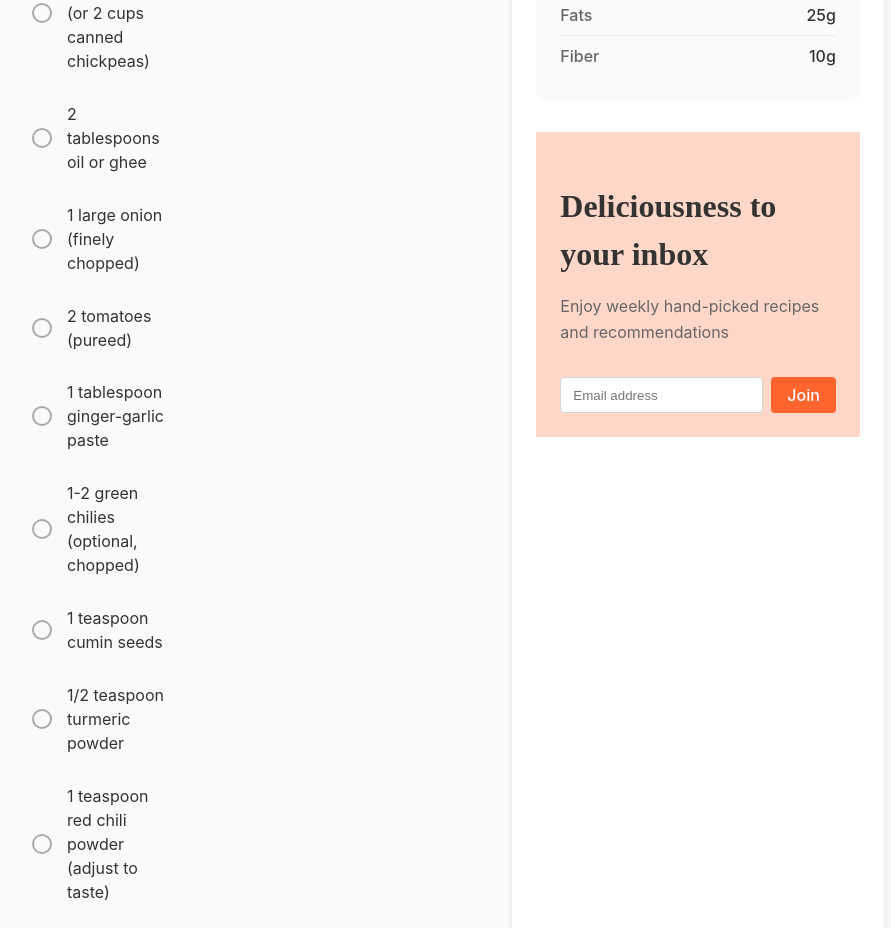
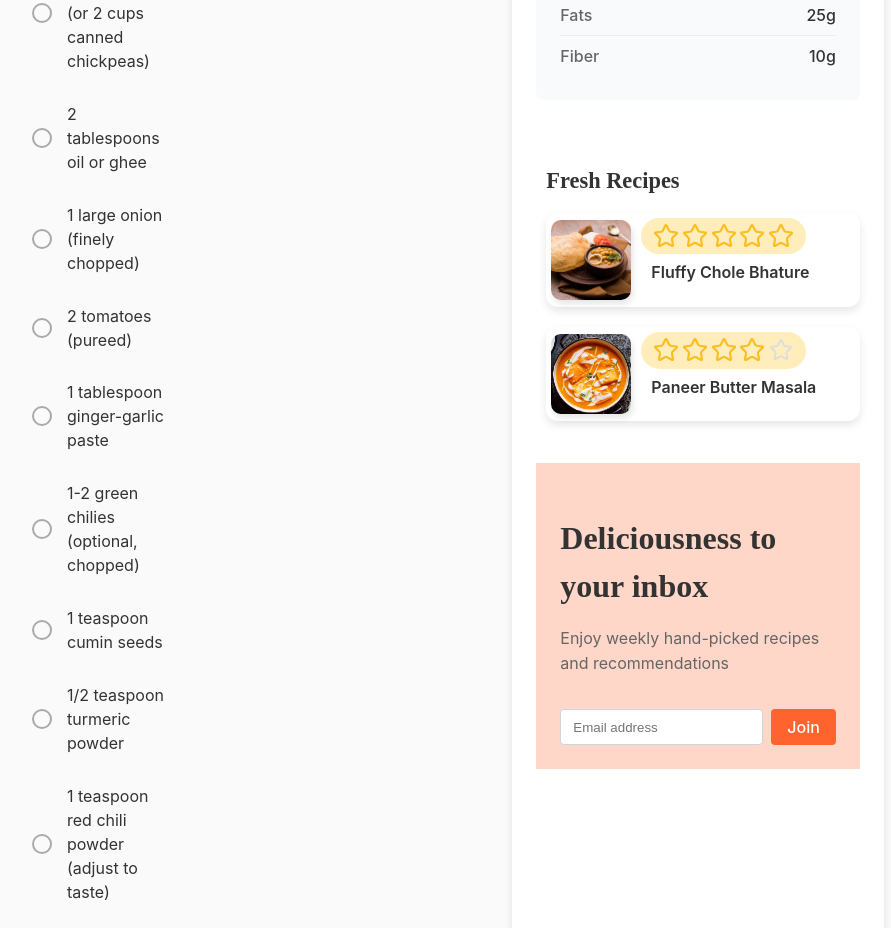
Before and after one commit to AnurupMondal/savory-scrolls, a React (Vite) app: page / in a window 1280 px wide. Shown: the part 1302-2230 px from the top of the page, without its empty margins (204-1095 px from the left). Built offline with nearby package versions, Linux system fonts and the light colour scheme.

Commit message:
corrected freshRecipe components

```diff
--- a/src/App.jsx
+++ b/src/App.jsx
@@ -1,22 +1,30 @@
-import { useState, useEffect } from "react"
-import Navbar from "./components/Navbar"
-import RecipeHeader from "./components/RecipeHeader"
-import RecipeDetails from "./components/RecipeDetails"
-import IngredientsList from "./components/IngredientsList"
-import NutritionFacts from "./components/NutritionFacts"
-import NewsletterSignup from "./components/NewsletterSignup"
-import recipesData from "./data/recipes.json"
-import "./App.css"
+import { useEffect } from "react";
+import { useDispatch, useSelector } from "react-redux";
+import { fetchRecipes } from "./features/recipeSlice"; // ✅ Ensure this is properly exported
+import Navbar from "./components/Navbar";
+import RecipeHeader from "./components/RecipeHeader";
+import FreshRecipes from "./components/FreshRecipes";
+import RecipeDetails from "./components/RecipeDetails";
+import IngredientsList from "./components/IngredientsList";
+import NutritionFacts from "./components/NutritionFacts";
+import NewsletterSignup from "./components/NewsletterSignup";
+import "./App.css";
 
 const App = () => {
-  const [recipe, setRecipe] = useState(null)
+  const dispatch = useDispatch();
+  const recipes = useSelector((state) => state.recipes.recipes);
+  const loading = useSelector((state) => state.recipes.loading);
+  const error = useSelector((state) => state.recipes.error);
 
   useEffect(() => {
-    // In a real app, you might fetch this based on route params
-    setRecipe(recipesData.recipes[0])
-  }, [])
+    dispatch(fetchRecipes()); // ✅ Fetch recipes when app loads
+  }, [dispatch]);
 
-  if (!recipe) return <div>Loading...</div>
+  if (loading) return <div>Loading...</div>;
+  if (error) return <div>Error: {error}</div>;
+  if (!recipes.length) return <div>No recipes found</div>;
+
+  const recipe = recipes[0]; // Display first recipe for now
 
   return (
     <div className="app">
@@ -43,12 +51,13 @@ const App = () => {
           </div>
           <div className="recipe-sidebar">
             <NutritionFacts nutrition={recipe.nutrition} />
+            <FreshRecipes /> {/* ✅ Added Fresh Recipes Component */}
             <NewsletterSignup />
           </div>
         </div>
       </main>
     </div>
-  )
-}
+  );
+};
 
-export default App
+export default App;
--- /dev/null
+++ b/src/components/FreshRecipes.jsx
@@ -0,0 +1,44 @@
+import { useSelector } from "react-redux";
+import PropTypes from "prop-types";
+import Rating from "./Rating";
+import "../styles/FreshRecipes.css";
+
+const RecipeCard = ({ title, ratings, image }) => {
+  return (
+    <div className="recipe-card">
+      <img src={image || "/placeholder.svg"} alt={title} className="recipe-card__image" />
+      <div className="recipe-card__content">
+        <div className="recipe-card__rating">
+          <Rating initialRating={ratings} />
+        </div>
+        <p className="recipe-card__title">{title}</p>
+      </div>
+    </div>
+  );
+};
+
+// ✅ Add PropTypes for RecipeCard
+RecipeCard.propTypes = {
+  title: PropTypes.string.isRequired,
+  ratings: PropTypes.number.isRequired,
+  image: PropTypes.string.isRequired,
+};
+
+const FreshRecipes = () => {
+  const recipes = useSelector((state) => state.recipes?.recipes || []);
+
+  if (!recipes.length) return <p>No fresh recipes available.</p>;
+
+  return (
+    <div className="fresh-recipes">
+      <h3 className="fresh-recipes__title">Fresh Recipes</h3>
+      <div className="fresh-recipes__list">
+        {recipes.slice(0, 2).map((recipe) => (
+          <RecipeCard key={recipe.id} {...recipe} />
+        ))}
+      </div>
+    </div>
+  );
+};
+
+export default FreshRecipes;
--- /dev/null
+++ b/src/components/Rating.jsx
@@ -0,0 +1,41 @@
+import { useState } from "react";
+import PropTypes from "prop-types";
+import { Star } from "lucide-react";
+import "../styles/Rating.css";
+
+const Rating = ({ initialRating = 0, onRatingChange }) => { // Default to 0
+  const [rating, setRating] = useState(initialRating);
+  const [hover, setHover] = useState(null);
+
+  const handleRatingClick = (newRating) => {
+    setRating(newRating);
+    localStorage.setItem("userRating", newRating);
+    if (onRatingChange) {
+      onRatingChange(newRating);
+    }
+  };
+
+  return (
+    <div className="ratings-container">
+      {[...Array(5)].map((_, i) => {
+        const starValue = i + 1;
+        return (
+          <Star
+            key={i}
+            className={`star-icon ${starValue <= (hover || rating) ? "active" : ""}`}
+            onClick={() => handleRatingClick(starValue)}
+            onMouseEnter={() => setHover(starValue)}
+            onMouseLeave={() => setHover(null)}
+          />
+        );
+      })}
+    </div>
+  );
+};
+
+Rating.propTypes = {
+  initialRating: PropTypes.number,
+  onRatingChange: PropTypes.func,
+};
+
+export default Rating;
--- a/src/components/RecipeHeader.jsx
+++ b/src/components/RecipeHeader.jsx
@@ -1,19 +1,10 @@
 import PropTypes from "prop-types";
-import { useState } from "react";
-import { Star, Share2, Bookmark, Calendar, MessageCircle } from "lucide-react";
+import { Share2, Bookmark, Calendar, MessageCircle } from "lucide-react";
+import Rating from "./Rating"; // Import the new reusable component
 import "../styles/RecipeHeader.css";
 import authorAvatar from "/assets/author-avatar.png"; // Ensure correct path
 
 const RecipeHeader = ({ title, author, postedDate, initialRatings, reviews, description }) => {
-  const [rating, setRating] = useState(initialRatings);
-  const [hover, setHover] = useState(null);
-
-  // Function to update rating
-  const handleRatingClick = (newRating) => {
-    setRating(newRating);
-    localStorage.setItem("userRating", newRating); // Store rating locally (Can be replaced with API call)
-  };
-
   return (
     <div className="recipe-header">
       {/* Title and Action Icons */}
@@ -42,21 +33,8 @@ const RecipeHeader = ({ title, author, postedDate, initialRatings, reviews, desc
           <span>{reviews}</span>
         </div>
 
-        {/* Interactive Rating Bar */}
-        <div className="ratings-container">
-          {[...Array(5)].map((_, i) => {
-            const starValue = i + 1;
-            return (
-              <Star
-                key={i}
-                className={`star-icon ${starValue <= (hover || rating) ? "active" : ""}`}
-                onClick={() => handleRatingClick(starValue)}
-                onMouseEnter={() => setHover(starValue)}
-                onMouseLeave={() => setHover(null)}
-              />
-            );
-          })}
-        </div>
+        {/* Use the new Rating component */}
+        <Rating initialRating={initialRatings} />
       </div>
 
       {/* Description */}
--- a/src/features/recipeSlice.js
+++ b/src/features/recipeSlice.js
@@ -1,32 +1,43 @@
-import { createSlice } from '@reduxjs/toolkit';
+import { createSlice, createAsyncThunk } from "@reduxjs/toolkit";
 
-const initialState = {
-  recipes: [],
-  loading: false,
-  error: null,
-};
+export const fetchRecipes = createAsyncThunk("recipes/fetchRecipes", async () => {
+    const response = await fetch("src/data/recipes.json");
+    if (!response.ok) throw new Error("Failed to fetch recipes");
+    return response.json();
+  });
 
 const recipeSlice = createSlice({
-  name: 'recipes',
-  initialState,
+  name: "recipes",
+  initialState: {
+    recipes: [],
+    loading: false,
+    error: null,
+  },
   reducers: {
     addRecipe: (state, action) => {
       state.recipes.push(action.payload);
     },
     removeRecipe: (state, action) => {
-      state.recipes = state.recipes.filter(recipe => recipe.id !== action.payload);
+      state.recipes = state.recipes.filter((recipe) => recipe.id !== action.payload);
     },
-    setLoading: (state, action) => {
-      state.loading = action.payload;
-    },
-    setError: (state, action) => {
-      state.error = action.payload;
-    },
+  },
+  extraReducers: (builder) => {
+    builder
+      .addCase(fetchRecipes.pending, (state) => {
+        state.loading = true;
+        state.error = null;
+      })
+      .addCase(fetchRecipes.fulfilled, (state, action) => {
+        state.loading = false;
+        state.recipes = action.payload.recipes; // Ensure correct structure
+      })
+      .addCase(fetchRecipes.rejected, (state, action) => {
+        state.loading = false;
+        state.error = action.error.message;
+      });
   },
 });
 
-// Export actions for dispatching
-export const { addRecipe, removeRecipe, setLoading, setError } = recipeSlice.actions;
-
-// Export reducer to add to store
+// ✅ Ensure you export the reducer
+export const { addRecipe, removeRecipe } = recipeSlice.actions;
 export default recipeSlice.reducer;
--- a/src/store/store.js
+++ b/src/store/store.js
@@ -1,5 +1,5 @@
-import { configureStore } from '@reduxjs/toolkit';
-import recipeReducer from '../features/recipeSlice';
+import { configureStore } from "@reduxjs/toolkit";
+import recipeReducer from "../features/recipeSlice";
 
 const store = configureStore({
   reducer: {
--- /dev/null
+++ b/src/styles/FreshRecipes.css
@@ -0,0 +1,90 @@
+.fresh-recipes {
+    margin: 0px 0;
+    padding: 10px;
+}
+
+.fresh-recipes__title {
+    font-size: 1.4rem;
+    font-weight: bold;
+    margin-bottom: 15px;
+}
+
+/* Fresh Recipes List */
+.fresh-recipes__list {
+    display: flex;
+    flex-direction: column;
+    gap: 20px;
+}
+
+/* Recipe Card Layout */
+.recipe-card {
+    display: flex;
+    align-items: center;
+    background: #fff;
+    padding: 5px;
+    border-radius: 12px;
+    box-shadow: 0px 4px 8px rgba(0, 0, 0, 0.1);
+    gap: 10px;
+    width: 100%;
+}
+
+/* Recipe Image Styling */
+.recipe-card__image {
+    width: 80px;
+    height: 80px;
+    border-radius: 10px;
+    object-fit: cover;
+    flex-shrink: 0;
+    box-shadow: 2px 4px 6px rgba(0, 0, 0, 0.1);
+}
+
+/* Recipe Info Section */
+.recipe-card__content {
+    display: flex;
+    flex-direction: column;
+    justify-content: center;
+    flex-grow: 1;
+}
+
+/* Rating Section */
+.recipe-card__rating {
+    display: flex;
+    align-items: center;
+    gap: 2px;
+    /* padding: 6px 12px; */
+    border-radius: 20px;
+    background: rgba(255, 193, 7, 0.15);
+    transition: background 0.3s ease-in-out;
+    align-self: flex-start;
+    justify-content: center;
+}
+
+/* White Rounded Background for Rating */
+/* .recipe-card__rating-container {
+    background: white;
+    border-radius: 20px;
+    padding: 5px;
+    display: flex;
+    align-items: center;
+    box-shadow: 0px 2px 5px rgba(0, 0, 0, 0.1);
+} */
+
+/* Star Icons */
+.star {
+    font-size: 18px;
+    color: #ddd;
+    transition: color 0.2s;
+}
+
+.star.filled {
+    color: #f4c430;
+}
+
+/* Recipe Title */
+.recipe-card__title {
+    font-size: 1rem;
+    font-weight: 600;
+    color: #333;
+    margin-top: 6px;
+    margin-left: 10px;
+}
--- /dev/null
+++ b/src/styles/Rating.css
@@ -0,0 +1,32 @@
+.ratings-container {
+    display: flex;
+    align-items: center;
+    gap: 0.3rem;
+    padding: 0.4rem 0.8rem;
+    border-radius: 20px;
+    background: rgba(255, 193, 7, 0.15);
+    cursor: pointer;
+    transition: background 0.3s ease-in-out;
+}
+
+.ratings-container:hover {
+    background: rgba(255, 193, 7, 0.3);
+}
+
+.star-icon {
+    width: 1.5rem;
+    height: 1.5rem;
+    transition: transform 0.2s ease-in-out, color 0.2s;
+    cursor: pointer;
+    color: #ddd;
+}
+
+.star-icon.active {
+    color: #fbbf24;
+    transform: scale(1.1);
+}
+
+.star-icon:hover {
+    color: #facc15;
+    transform: scale(1.2);
+}
--- a/src/styles/RecipeHeader.css
+++ b/src/styles/RecipeHeader.css
@@ -76,40 +76,6 @@
   color: #555;
 }
 
-  /* Interactive Ratings */
-  .ratings-container {
-    display: flex;
-    align-items: center;
-    gap: 0.3rem;
-    padding: 0.4rem 0.8rem;
-    border-radius: 20px;
-    background: rgba(255, 193, 7, 0.15);
-    cursor: pointer;
-    transition: background 0.3s ease-in-out;
-  }
-
-  .ratings-container:hover {
-    background: rgba(255, 193, 7, 0.3);
-  }
-
-  .star-icon {
-    width: 1.5rem;
-    height: 1.5rem;
-    transition: transform 0.2s ease-in-out, color 0.2s;
-    cursor: pointer;
-    color: #ddd;
-  }
-
-  .star-icon.active {
-    color: #fbbf24;
-    transform: scale(1.1);
-  }
-
-  .star-icon:hover {
-    color: #facc15;
-    transform: scale(1.2);
-  }
-
 /* Divider */
 .divider {
   border: none;
```
Also changed, not shown: src/main.jsx (+7 -7 lines). Lines whose indentation alone changed are shown as unchanged.
